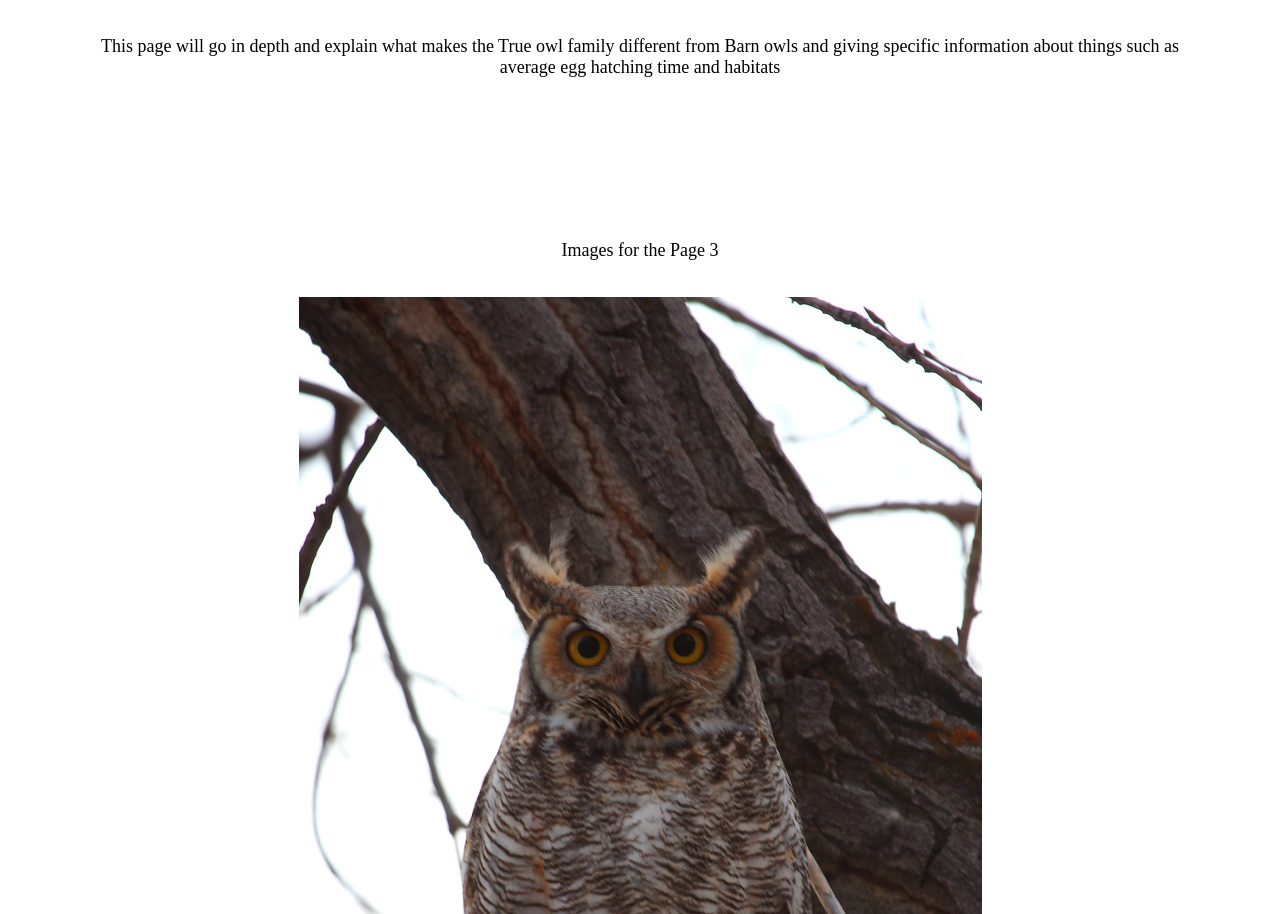
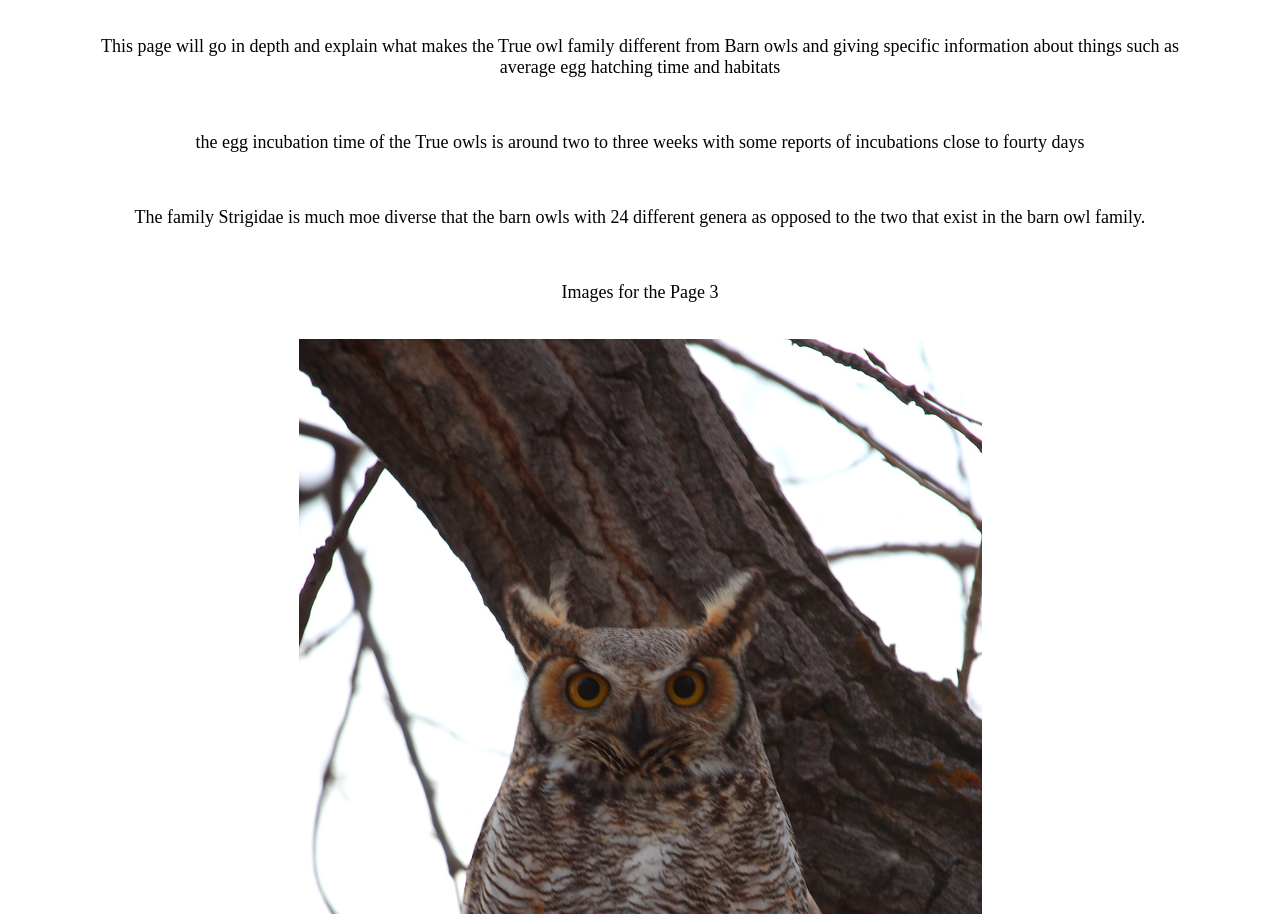
Before and after one commit to Jacobdm0/jacobdm0.github.io, a plain HTML site: page owl_Personal/siteplan.html in a window 1280 px wide. Shown: the part 5733-6647 px from the top of the page. Drawn offline with Linux system fonts and the light colour scheme; a web font is replaced by a local one.

Commit message:
finished page text

```diff
--- a/owl_Personal/siteplan.html
+++ b/owl_Personal/siteplan.html
@@ -156,8 +156,8 @@
         This page will go in depth and explain what makes the True owl family different from Barn owls and giving specific information
          about things such as average egg hatching time and habitats
       </p>
-      <p></p>
-      <p></p>
+      <p>the egg incubation time of the True owls is around two to three weeks with some reports of incubations close to fourty days</p>
+      <p>The family Strigidae is much moe diverse that the barn owls with 24 different genera as opposed to the two that exist in the barn owl family. </p>
       <p>Images for the Page 3</p>
         <img src="IMG/strig_1_grt-hrnd.jpg" alt="image for page3">
         <img src="IMG/strig_2-snow.jpg" alt="image for page3">
```
